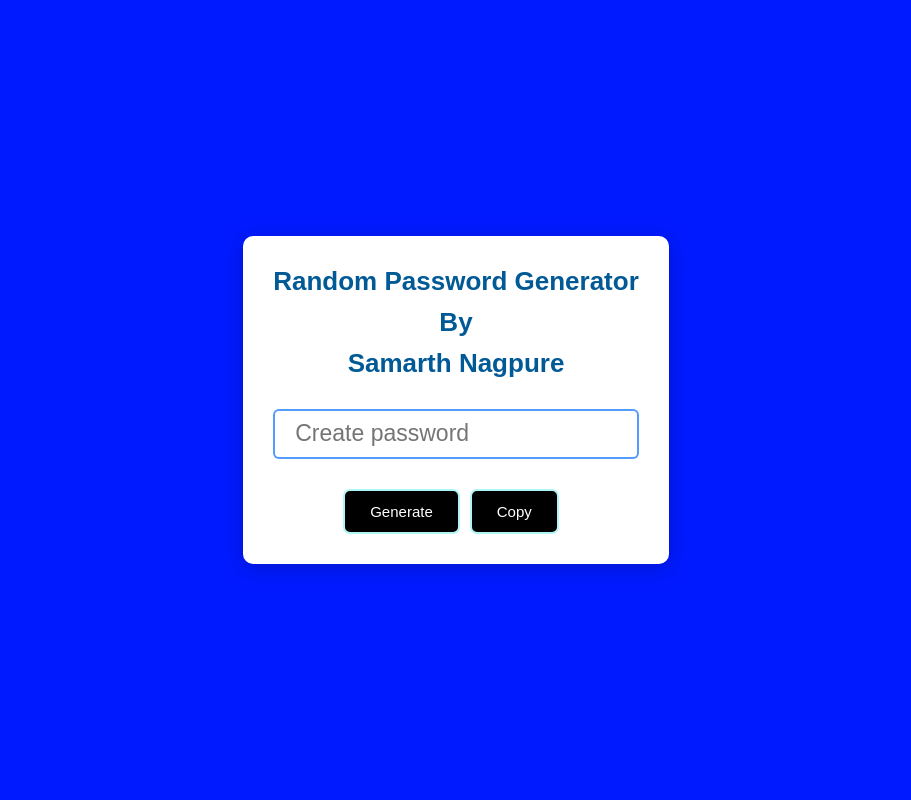
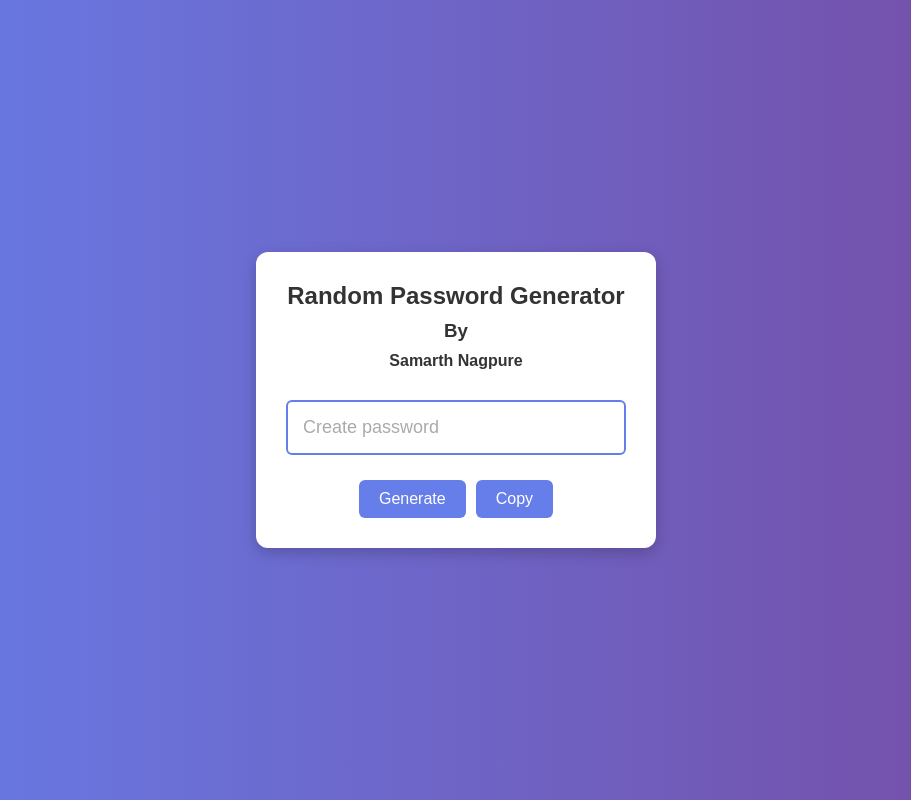
Before and after one commit to Samarthnagpure-byte/Password-maker, a plain HTML site: page index.html in a window 1280 px wide. Shown: the whole page, without its empty margins (184-1095 px from the left). Drawn offline with Linux system fonts and the light colour scheme.

Commit message:
Update index.html

```diff
--- a/index.html
+++ b/index.html
@@ -1,89 +1,93 @@
 <!DOCTYPE html>
 <html lang="en">
 <head>
-  <meta charset="UTF-8">
-  <meta name="viewport" content="width=device-width, initial-scale=1.0">
+  <meta charset="UTF-8" />
+  <meta name="viewport" content="width=device-width, initial-scale=1.0"/>
   <title>Random Password Generator - Samarth Nagpure</title>
   <style>
+    /* Reset default spacing */
     * {
       margin: 0;
       padding: 0;
-      user-select: none;
       box-sizing: border-box;
     }
 
+    /* Background with gradient */
     body {
-      background-color: #001aff;
+      background: linear-gradient(to right, #667eea, #764ba2);
+      min-height: 100vh;
       display: flex;
       justify-content: center;
       align-items: center;
-      min-height: 100vh;
-      font-family: sans-serif;
+      font-family: Arial, sans-serif;
     }
 
+    /* Center white card */
     .box {
       background-color: white;
       padding: 30px;
-      border-radius: 10px;
-      box-shadow: 0 4px 20px rgba(0, 0, 0, 0.2);
+      border-radius: 12px;
+      box-shadow: 0 5px 15px rgba(0, 0, 0, 0.2);
       text-align: center;
+      width: 90%;
+      max-width: 400px;
     }
 
+    /* Title and name */
     .box h2, .box h3, .box h4 {
+      color: #333;
       margin-bottom: 10px;
-      font-size: 26px;
-      color: #015a96;
     }
 
+    /* Input box */
     input {
-      padding: 20px;
-      height: 50px;
       width: 100%;
-      max-width: 400px;
+      padding: 15px;
+      font-size: 18px;
+      border: 2px solid #667eea;
       border-radius: 6px;
-      border: 2px solid rgba(43, 135, 255, 0.822);
+      margin-top: 20px;
       outline: none;
-      font-size: 22px;
-      margin-top: 20px;
     }
 
     input::placeholder {
-      font-size: 23px;
+      color: #aaa;
+    }
+
+    /* Buttons */
+    .btn-group {
+      margin-top: 25px;
+      display: flex;
+      justify-content: center;
+      gap: 10px;
     }
 
     .button {
-      font-size: 15px;
-      margin-top: 30px;
-      margin-right: 10px;
-      padding: 12px 25px;
-      background-color: #000000;
+      padding: 10px 20px;
+      font-size: 16px;
+      background-color: #667eea;
       color: white;
-      border: 2px solid rgb(175, 245, 245);
-      border-radius: 7px;
+      border: none;
+      border-radius: 6px;
       cursor: pointer;
       transition: background-color 0.3s;
     }
 
     .button:hover {
-      background-color: #222222;
-    }
-
-    .btn-group {
-      display: flex;
-      justify-content: center;
-      flex-wrap: wrap;
+      background-color: #5a67d8;
     }
   </style>
 </head>
-
 <body>
   <div class="box">
     <h2>Random Password Generator</h2>
     <h3>By</h3>
     <h4>Samarth Nagpure</h4>
 
-    <input type="text" id="password" placeholder="Create password" readonly>
+    <!-- Password output box -->
+    <input type="text" id="password" placeholder="Create password" readonly />
 
+    <!-- Buttons for actions -->
     <div class="btn-group">
       <button class="button" onclick="genPassword()">Generate</button>
       <button class="button" onclick="copyPassword()">Copy</button>
@@ -91,6 +95,7 @@
   </div>
 
   <script>
+    // Function to generate password
     function genPassword() {
       const chars = "0123456789abcdefghijklmnopqrstuvwxyz!@#$%^&*()ABCDEFGHIJKLMNOPQRSTUVWXYZ";
       const passwordLength = 12;
@@ -104,10 +109,11 @@
       document.getElementById("password").value = password;
     }
 
+    // Function to copy password
     function copyPassword() {
-      const copyText = document.getElementById("password").value;
-      if (copyText) {
-        navigator.clipboard.writeText(copyText).then(() => {
+      const passwordBox = document.getElementById("password");
+      if (passwordBox.value !== "") {
+        navigator.clipboard.writeText(passwordBox.value).then(() => {
           alert("Password copied to clipboard!");
         });
       }
```
